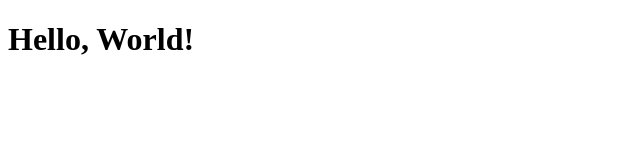
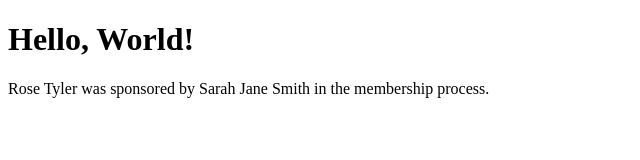
Before and after one commit to deanleigh/Schema_Testing, a plain HTML site: page index.html in a window 1280 px wide. Shown: the whole page, without its empty margins (0-640 px from the left). Drawn offline with Linux system fonts and the light colour scheme.

Commit message:
Added test markup for sponsor

```diff
--- a/index.html
+++ b/index.html
@@ -1,9 +1,18 @@
 <!DOCTYPE html>
 <html>
+
 <head>
     <title>Hello World</title>
 </head>
+
 <body>
     <h1>Hello, World!</h1>
+    <p itemscope itemprop="Person" itemtype="https://schema.org/Person">
+        <span itemprop="name">Rose Tyler</span> was sponsored by
+        <span itemscope itemprop="sponsor" itemtype="https://schema.org/Person">
+            <span itemprop="name">Sarah Jane Smith</span>
+        </span> in the membership process.
+    </p>
 </body>
+
 </html>
```
